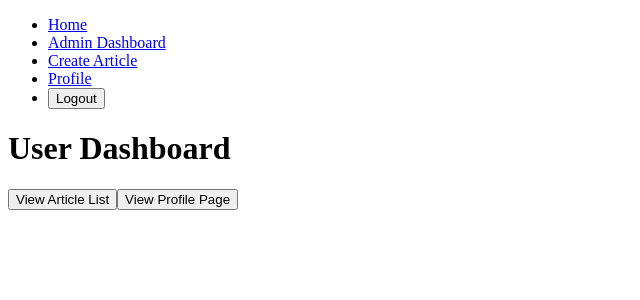
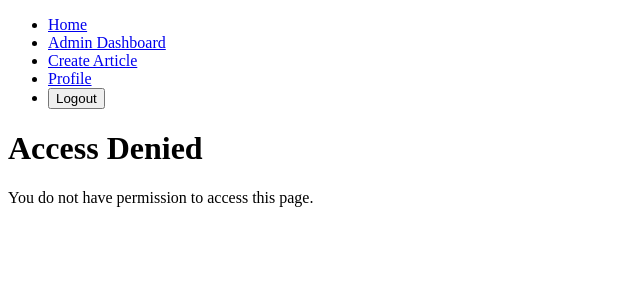
Before and after one commit to RojhatAlg/PG6301-Webutvikling-og-API-design, a React (Vite) app in the folder client/: page /user-dashboard in a window 1280 px wide. Shown: the top 300 px of the page, without its empty margins (0-640 px from the left). Built offline with nearby package versions, Linux system fonts and the light colour scheme; sample sign-in values are in the browser's storage.

Commit message:
Added Acess denied to unautorized users

```diff
--- a/client/src/Routes/ProtectedRoute.jsx
+++ b/client/src/Routes/ProtectedRoute.jsx
@@ -2,23 +2,27 @@
 import React from 'react';
 import { Navigate } from 'react-router-dom';
 
-const PrivateRoute = ({ element: Component, requiredRoles = [], ...rest }) => {
+const ProtectedRoute = ({ element: Element, requiredRole, ...rest }) => {
   const token = localStorage.getItem('token');
-  const userRole = JSON.parse(localStorage.getItem('user'))?.role;
+  const user = token ? JSON.parse(atob(token.split('.')[1])) : null; // Decode JWT
 
-  console.log('Token:', token);  // Debugging
-  console.log('User Role:', userRole);  // Debugging
-  console.log('Required Roles:', requiredRoles);  // Debugging
+  const isAuthenticated = !!token;
+  const userRole = user?.role; // Extract user role from token
 
-  if (!token) {
+  if (!isAuthenticated) {
     return <Navigate to="/login" />;
   }
 
-  if (requiredRoles.length > 0 && !requiredRoles.includes(userRole)) {
-    return <div>Access Denied</div>;
+  if (requiredRole && userRole !== requiredRole) {
+    return (
+      <div>
+        <h1>Access Denied</h1>
+        <p>You do not have permission to access this page.</p>
+      </div>
+    );
   }
 
-  return <Component {...rest} />;
+  return <Element {...rest} />;
 };
 
-export default PrivateRoute;
+export default ProtectedRoute;
```
